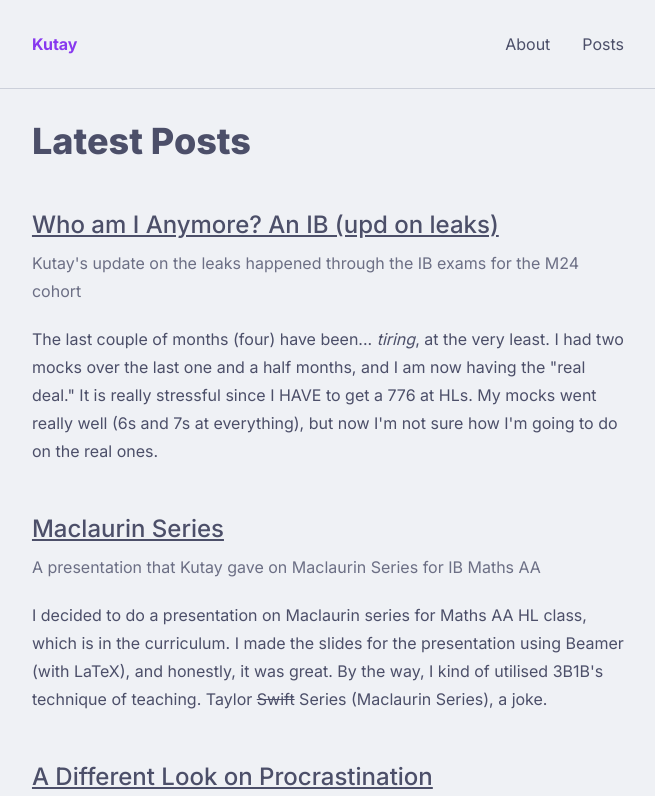
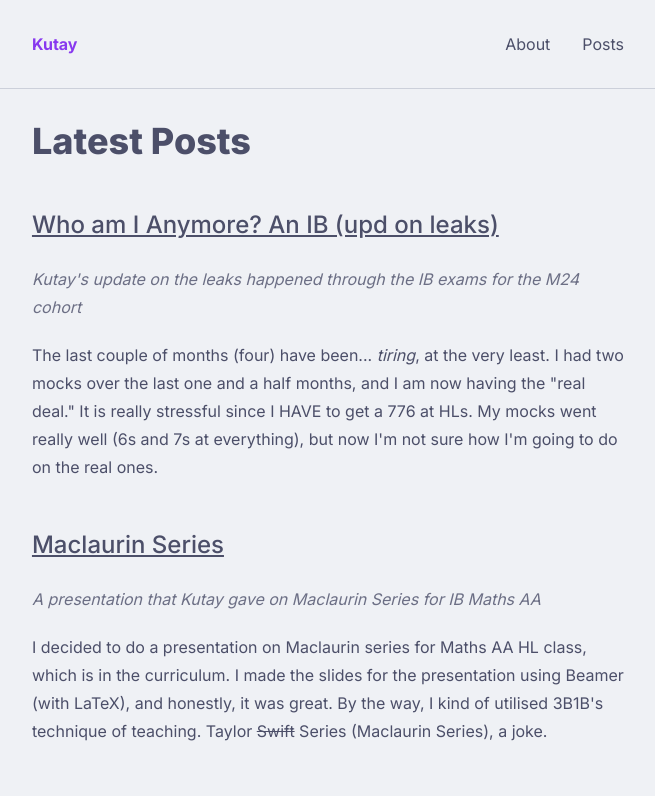
Before and after one commit to mkutay/catter, a Next.js app: page / in a window 1280 px wide. Shown: the top 796 px of the page, without its empty margins (312-967 px from the left). Built offline with nearby package versions, Linux system fonts and the light colour scheme.

Commit message:
consistency in listOfPosts

```diff
--- a/app/ui/listOfPosts.tsx
+++ b/app/ui/listOfPosts.tsx
@@ -56,10 +56,12 @@ export default function ListOfPosts(params: { lastNumOfPosts: number }) {
               {post.meta.title}
             </Link>
           </h2>
-          <p className="text-[#6c6f85] dark:text-[#a6adc8] -mt-4 not-prose">
+          <em className="text-[#6c6f85] dark:text-[#a6adc8] not-prose">
             {post.meta.description}
-          </p>
-          <MDXRemote source={post.meta.excerpt} options={options}/>
+          </em>
+          <div className="">
+            <MDXRemote source={post.meta.excerpt} options={options}/>
+          </div>
         </div>
       ))}
     </div>
```
